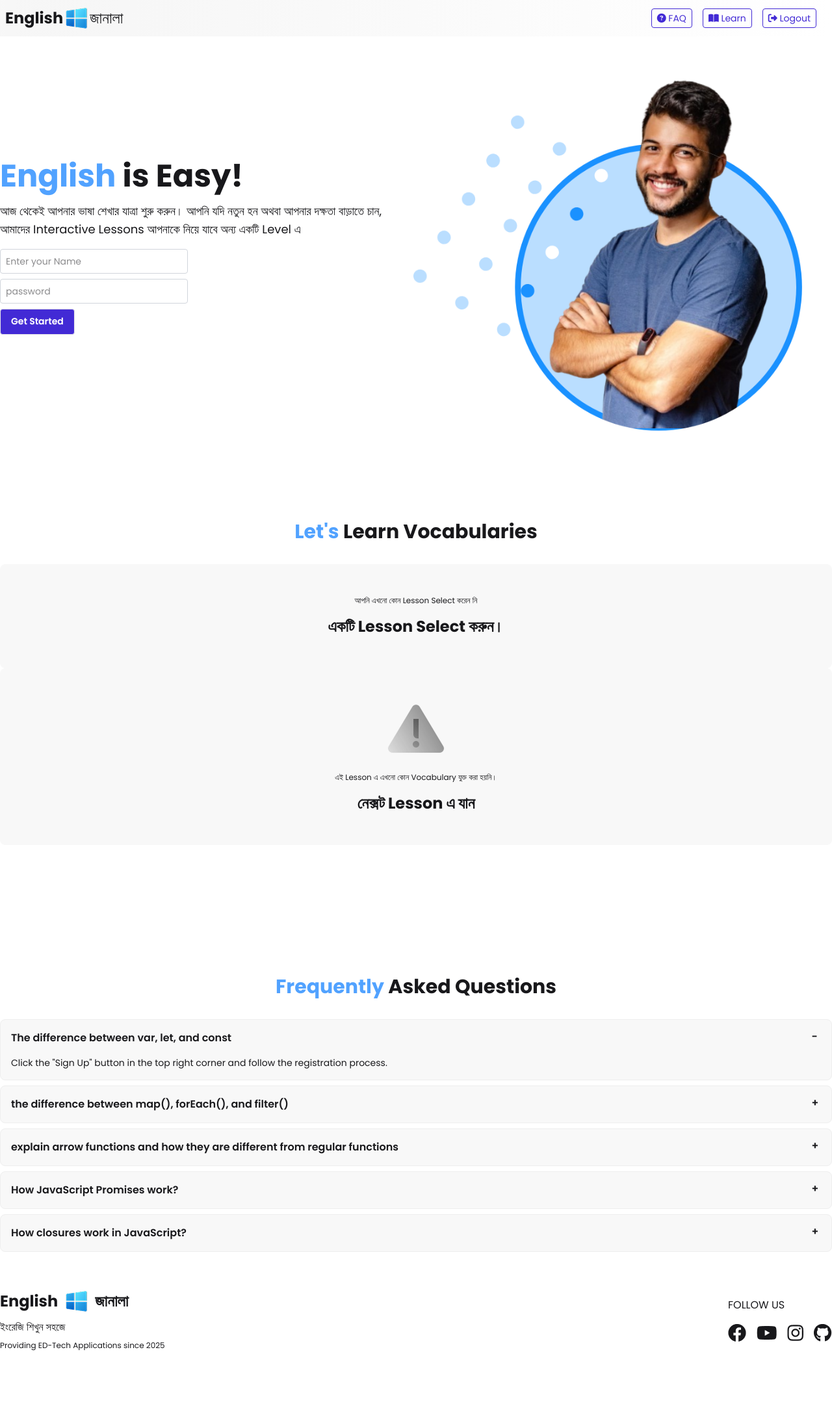
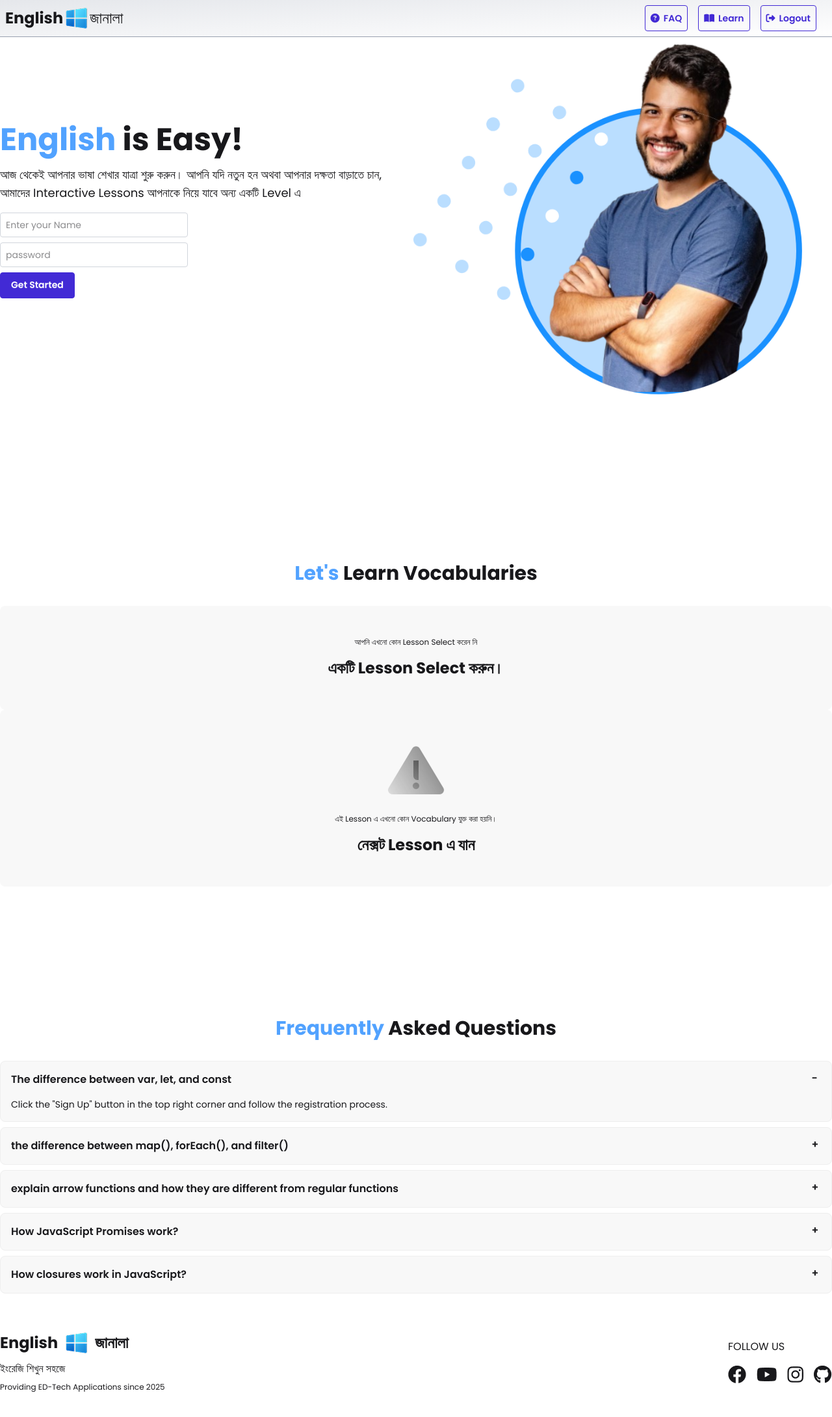
Before and after one commit to md-habib-rahman/english-janala-javascript-dom-api, a plain HTML site: page index.html in a window 1280 px wide. Shown: the whole page at 65% size. Before the commit the page ends 2126 px from the top, so only its background shows below. Drawn offline with nearby package versions, Linux system fonts and the light colour scheme.

Commit message:
minor css changes

```diff
--- a/index.html
+++ b/index.html
@@ -1,5 +1,5 @@
 <!DOCTYPE html>
-<html lang="en">
+<html lang="en" class="scroll-smooth">
 
 <head>
 	<meta charset="UTF-8">
@@ -20,19 +20,23 @@
 
 <body class="font-[poppins]">
 	<header class="h-screen ">
-		<nav id="nav-bar" class="bg-gradient-to-r to-white/20 from-black/3">
+		<nav id="nav-bar"
+			class="bg-gradient-to-br to-white from-gray-200 fixed top-0 right-0 left-0 border-b-1 border-gray-400">
 			<div class="flex justify-between p-2 items-center max-w-[1760px] mx-auto">
 				<div class="flex items-center">
 					<h2 class="font-bold text-2xl">English</h2><img src="./assets/logo.png" alt="">
 					<h2 class="text-2xl">জানালা</h2>
 				</div>
 				<div class="text-[#422ad5] px-4 flex gap-4 text-sm">
-					<a class="border px-2 py-1 rounded-sm" href=""><i class="fa-solid fa-circle-question"
-							style="color: #422ad5;"></i> FAQ</a>
-					<a class="border px-2 py-1 rounded-sm" href=""><i class="fa-solid fa-book-open"
-							style="color: #422ad5;"></i> Learn</a>
-					<a class="border px-2 py-1 rounded-sm" href=""><i class="fa-solid fa-right-from-bracket"
-							style="color: #422ad5;"></i> Logout</a>
+					<a class="nav-anchor border btn btn-outline btn-primary px-2 py-1 rounded-sm" href="#faq">
+						<i class="fa-solid fa-circle-question" style="color: #422ad5;">
+						</i> FAQ
+					</a>
+					<a class="nav-anchor border btn btn-outline btn-primary px-2 py-1 rounded-sm"
+						href="#vocabulary-section"><i class="fa-solid fa-book-open" style="color: #422ad5;"></i>
+						Learn</a>
+					<a class="nav-anchor border btn btn-outline btn-primary px-2 py-1 rounded-sm" href=""><i
+							class="fa-solid fa-right-from-bracket" style="color: #422ad5;"></i> Logout</a>
 				</div>
 			</div>
 
@@ -46,7 +50,9 @@
 				<form class="flex flex-col items-start gap-2" action="">
 					<input class="rounded-sm text-sm border-gray-300 p-2" type="text" placeholder="Enter your Name">
 					<input class="rounded-sm text-sm border-gray-300 p-2" type="password" placeholder="password">
-					<input class="btn bg-[#422ad5] text-white" type="button" value="Get Started">
+					<input
+						class="btn btn-primary btn-outline bg-[#422ad5] text-white hover:bg-white hover:shadow-xl hover:text-[#422ad5] transition duration-300"
+						type="button" value="Get Started">
 				</form>
 			</div>
 			<div>
@@ -57,7 +63,7 @@
 	</header>
 	<main>
 		<section class="max-w-[1760px] mx-auto mb-[200px]">
-			<div id="vocabulary-section">
+			<div id="vocabulary-section" class="pt-16">
 				<h3 class="text-3xl font-bold text-center mb-8"><span class="text-blue-400">Let's</span> Learn
 					Vocabularies</h3>
 				<div>
@@ -145,13 +151,18 @@
 		<div class="space-y-4">
 			<p>FOLLOW US</p>
 			<div class="flex gap-4 justify-center items-center">
-				<img src="./assets/fb-thumb.png" alt="">
-				<img src="./assets/youtube-thumb.png" alt="">
-				<img src="./assets/instagram-thumb.png" alt="">
-				<img src="./assets/github-thumb.png" alt="">
+				<a href="https://facebook.com" target="_blank"><img src="./assets/fb-thumb.png" alt=""></a>
+				<a href="https://youtube.com" target="_blank"><img src="./assets/youtube-thumb.png" alt=""></a>
+				<a href="https://www.instagram.com/" target="_blank"><img src="./assets/instagram-thumb.png" alt=""></a>
+				<a href="https://github.com/" target="_blank"><img src="./assets/github-thumb.png" alt=""></a>
+
+
 			</div>
 		</div>
 	</footer>
+
+
+	<script src="./script/effects.js"></script>
 </body>
 
 </html>
--- /dev/null
+++ b/script/effects.js
@@ -0,0 +1,14 @@
+const navTags = document.querySelectorAll(".nav-anchor");
+// console.log(navTag);
+
+navTags.forEach((navTag) => {
+  navTag.addEventListener("mouseover", () => {
+    const icon = navTag.querySelector("i");
+    icon.style.color = "white";
+  });
+
+  navTag.addEventListener("mouseout", () => {
+    const icon = navTag.querySelector("i");
+    icon.style.color = "#422ad5";
+  });
+});
```
